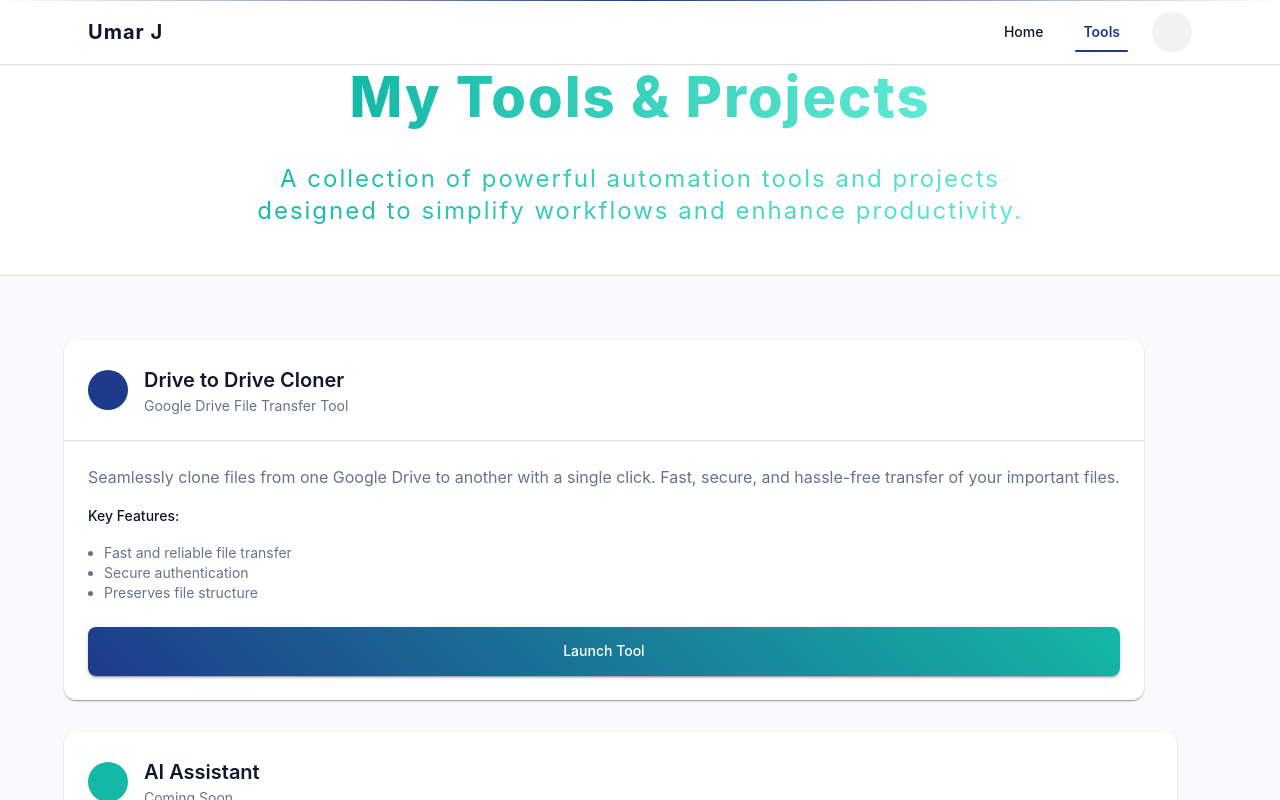
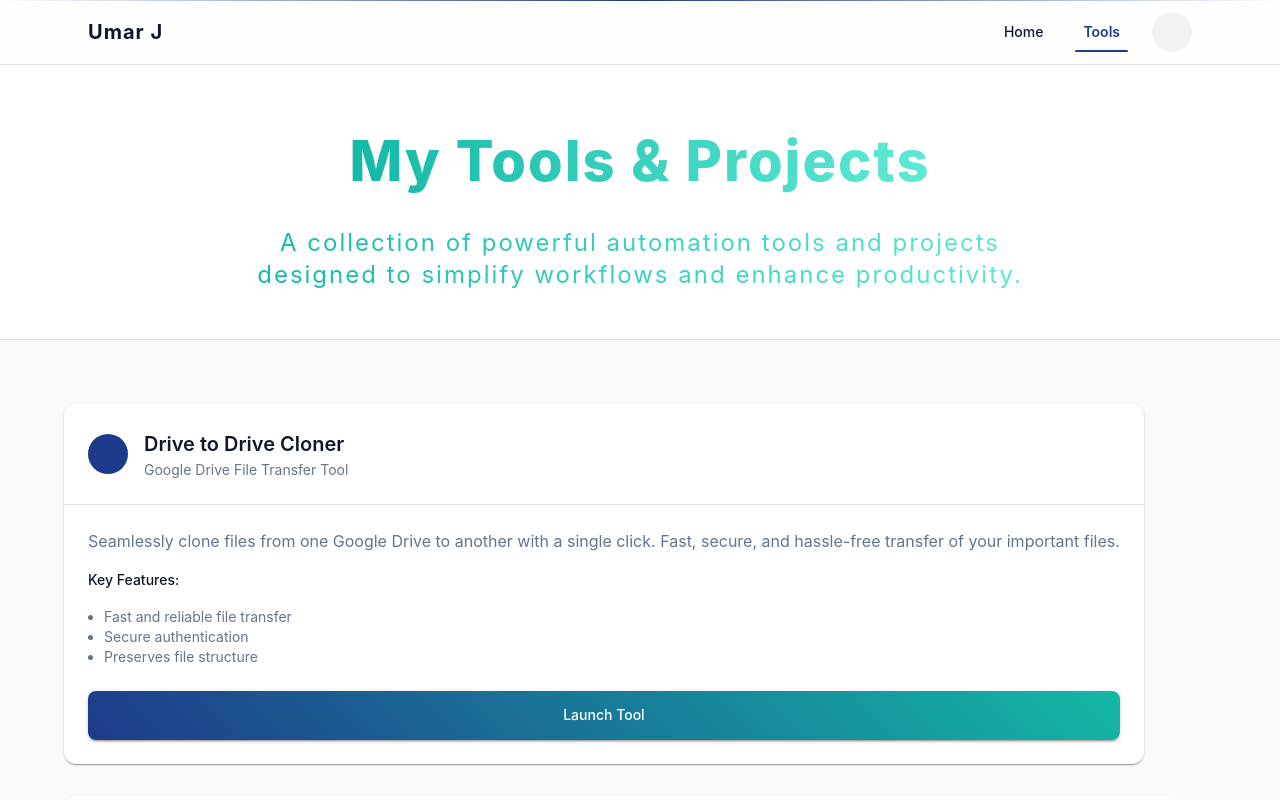
Before and after one commit to umarJ-max/portfolio-web, a React (Vite) app: page /tools in a window 1280 px wide. Shown: the top 800 px of the page. Built offline with nearby package versions, Linux system fonts and the light colour scheme; some icons are missing.

Commit message:
fix: resolve routing and layout issues

```diff
--- a/src/pages/Home.jsx
+++ b/src/pages/Home.jsx
@@ -10,6 +10,7 @@ import {
   Grid,
   useTheme
 } from '@mui/material';
+import { Link } from 'react-router-dom';
 import { useState } from 'react';
 import profileImage from '/src/assets/Picsart_24-12-23_09-48-46-854.JPG';
 import EmailIcon from '@mui/icons-material/Email';
--- a/src/pages/Tools.jsx
+++ b/src/pages/Tools.jsx
@@ -10,8 +10,9 @@ export default function Tools() {
       {/* Hero Section */}
       <Box
         sx={{
-          pt: 8,
+          pt: { xs: 10, md: 8 },
           pb: 6,
+          marginTop: { xs: '56px', sm: '64px' },
           bgcolor: 'background.paper',
           borderBottom: 1,
           borderColor: 'divider'
```
